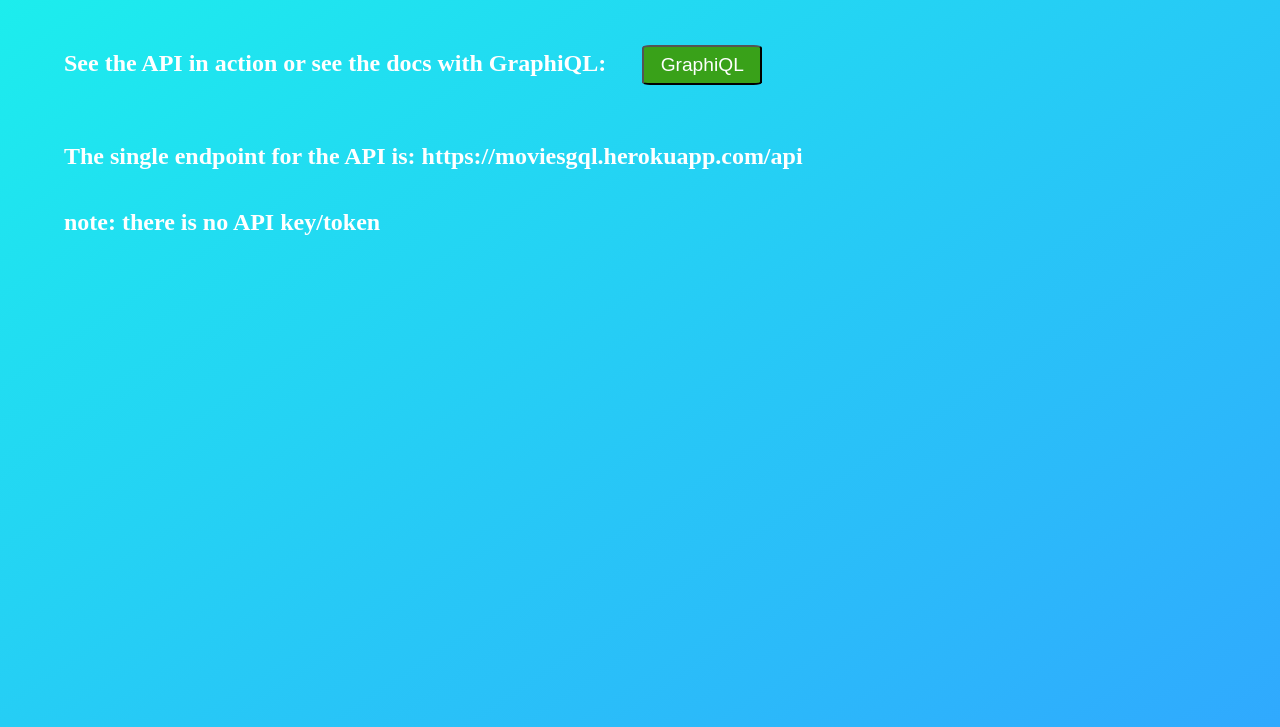
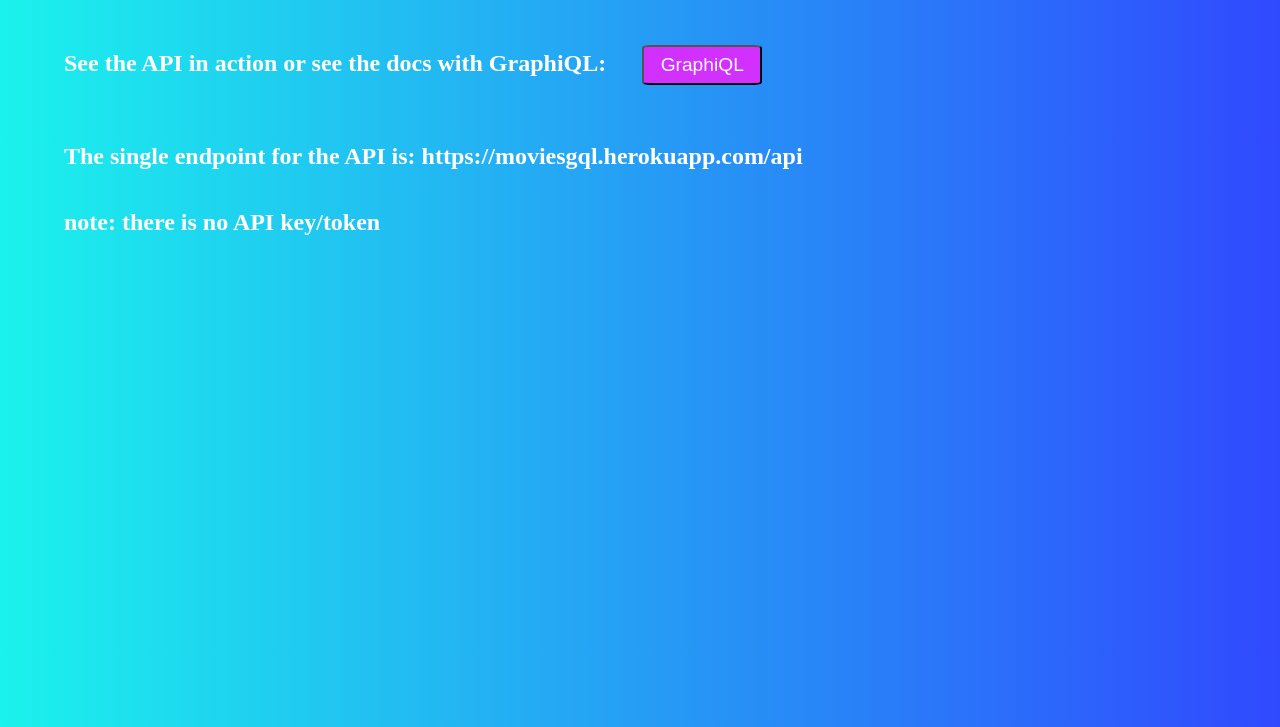
Before and after one commit to tlorenzi/movies-api-graphQL, a website: page public/index.html in a window 1280 px wide. Shown: the part 113-840 px from the top of the page. Drawn offline with Linux system fonts and the light colour scheme.

Commit message:
Update index.css

```diff
--- a/public/index.css
+++ b/public/index.css
@@ -3,7 +3,7 @@
     box-sizing: border-box;
     height: 100vh;
     background: rgb(27, 242, 236);
-    background: linear-gradient(to bottom right, rgba(27, 242, 236, 1) 0%, rgba(48, 169, 254, 1) 100%);
+    background: linear-gradient(90deg, rgba(27, 242, 236, 1) 0%, rgba(48, 73, 254, 1) 100%);
 }
 
 #container {
@@ -23,7 +23,7 @@
     border-radius: 7%;
     height: 40px;
     width: 120px;
-    background-color: rgb(57, 161, 25);
+    background-color: rgba(210, 48, 254, 1);
     color: white;
 }
 
```
